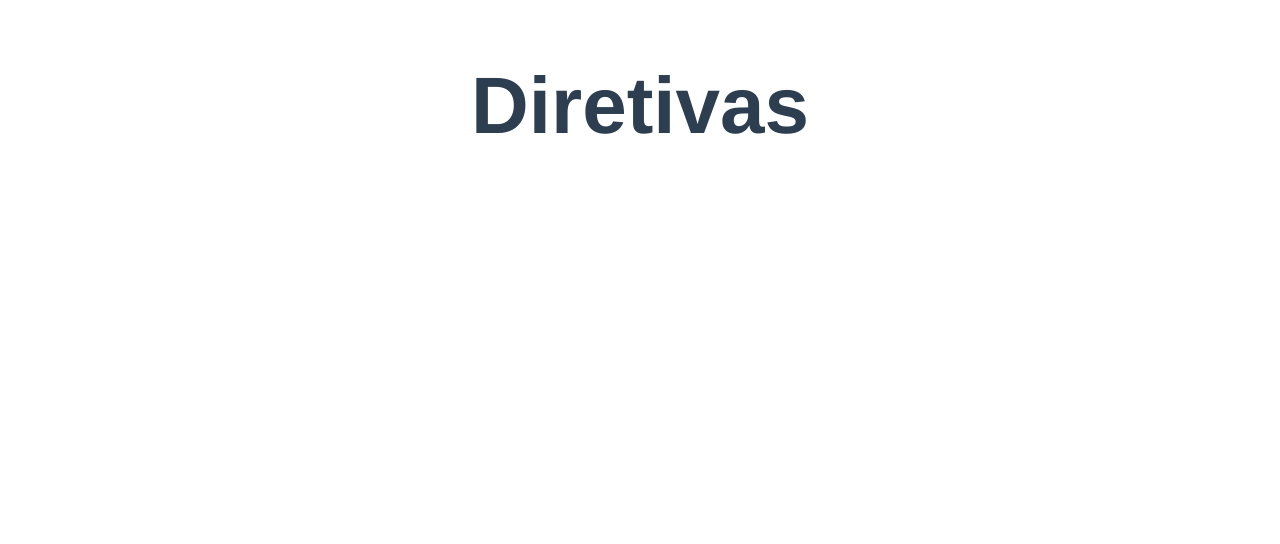
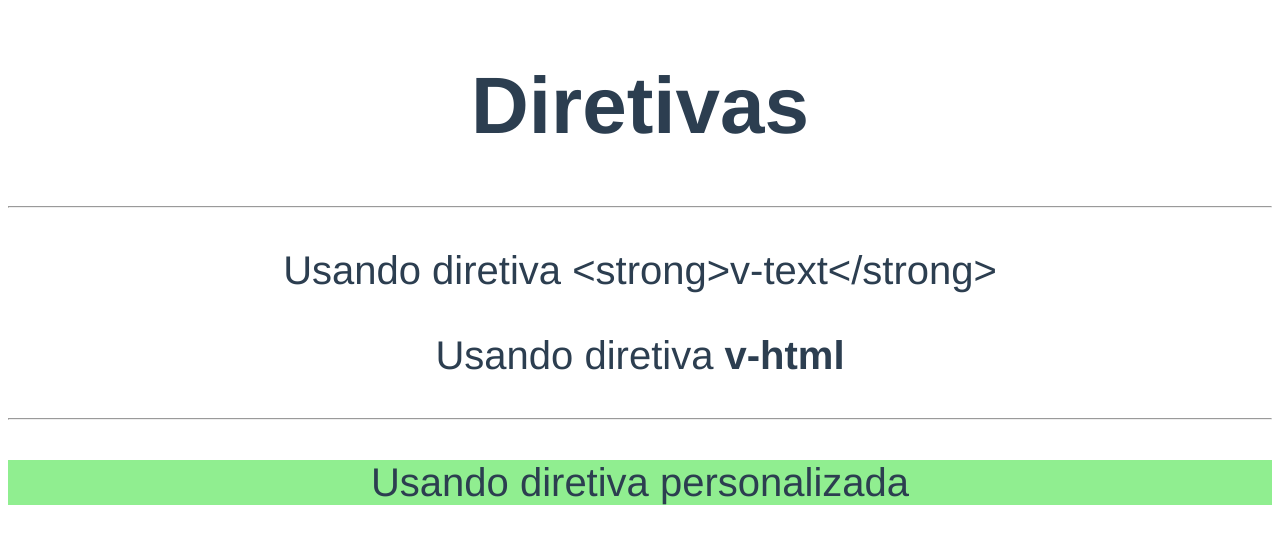
Before and after one commit to ceduardogodoi/vuejs-course, a Vue app in the folder diretivas/diretivas-exercicios/diretivas-exercicios/: page / in a window 1280 px wide. Shown: the top 544 px of the page. Built offline with nearby package versions, Linux system fonts and the light colour scheme.

Commit message:
184. Criando uma diretiva simples

```diff
--- a/diretivas/diretivas-exercicios/diretivas-exercicios/src/App.vue
+++ b/diretivas/diretivas-exercicios/diretivas-exercicios/src/App.vue
@@ -1,13 +1,16 @@
 <template>
 	<div id="app">
 		<h1>Diretivas</h1>
+		<hr />
+		<p v-text="'Usando diretiva <strong>v-text</strong>'"></p>
+		<p v-html="'Usando diretiva <strong>v-html</strong>'"></p>
+		<hr />
+		<p v-destaque>Usando diretiva personalizada</p>
 	</div>
 </template>
 
 <script>
-export default {
-
-}
+export default {}
 </script>
 
 <style>
--- a/diretivas/diretivas-exercicios/diretivas-exercicios/src/main.js
+++ b/diretivas/diretivas-exercicios/diretivas-exercicios/src/main.js
@@ -3,7 +3,11 @@
 
 Vue.config.productionTip = false
 
-Vue.directive('destaque', {})
+Vue.directive('destaque', {
+	bind(el, binding, vnode) {
+		el.style.backgroundColor = 'lightgreen'
+	}
+})
 
 new Vue({
 	render: h => h(App)
```
